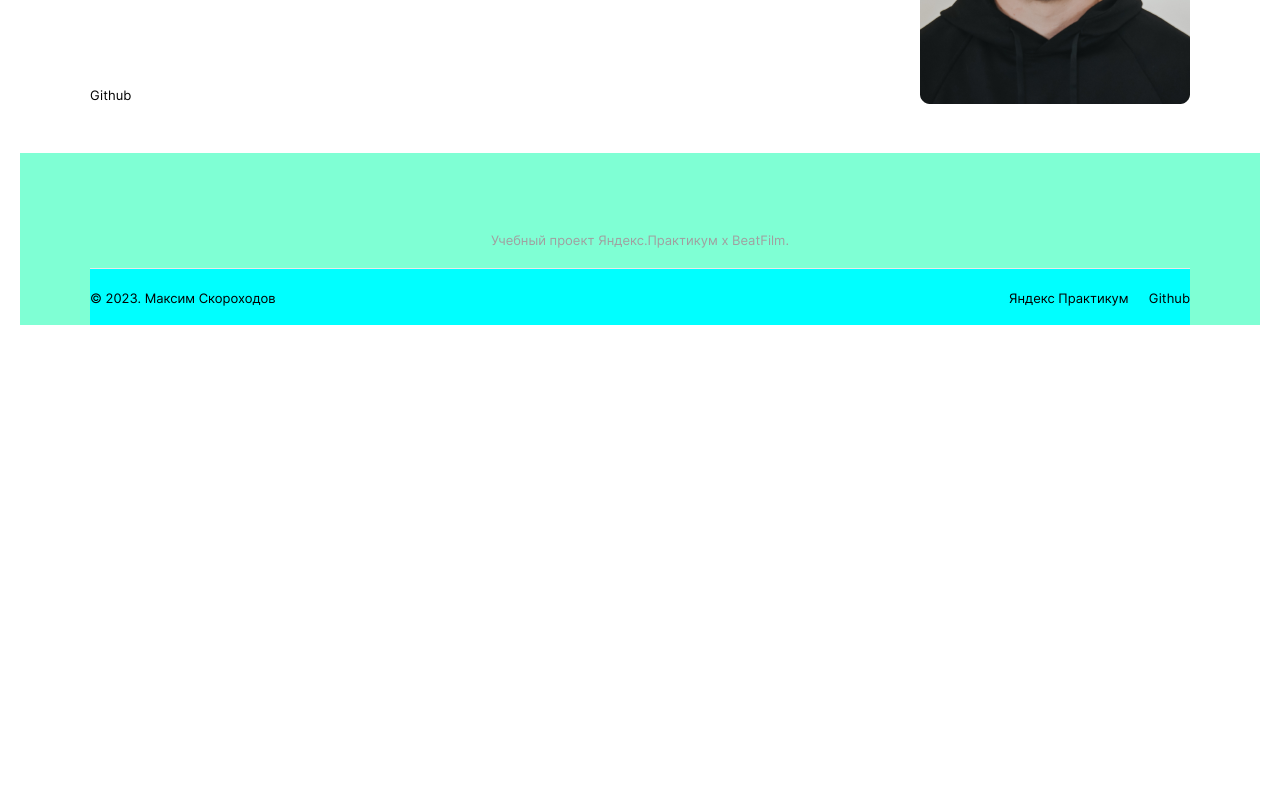
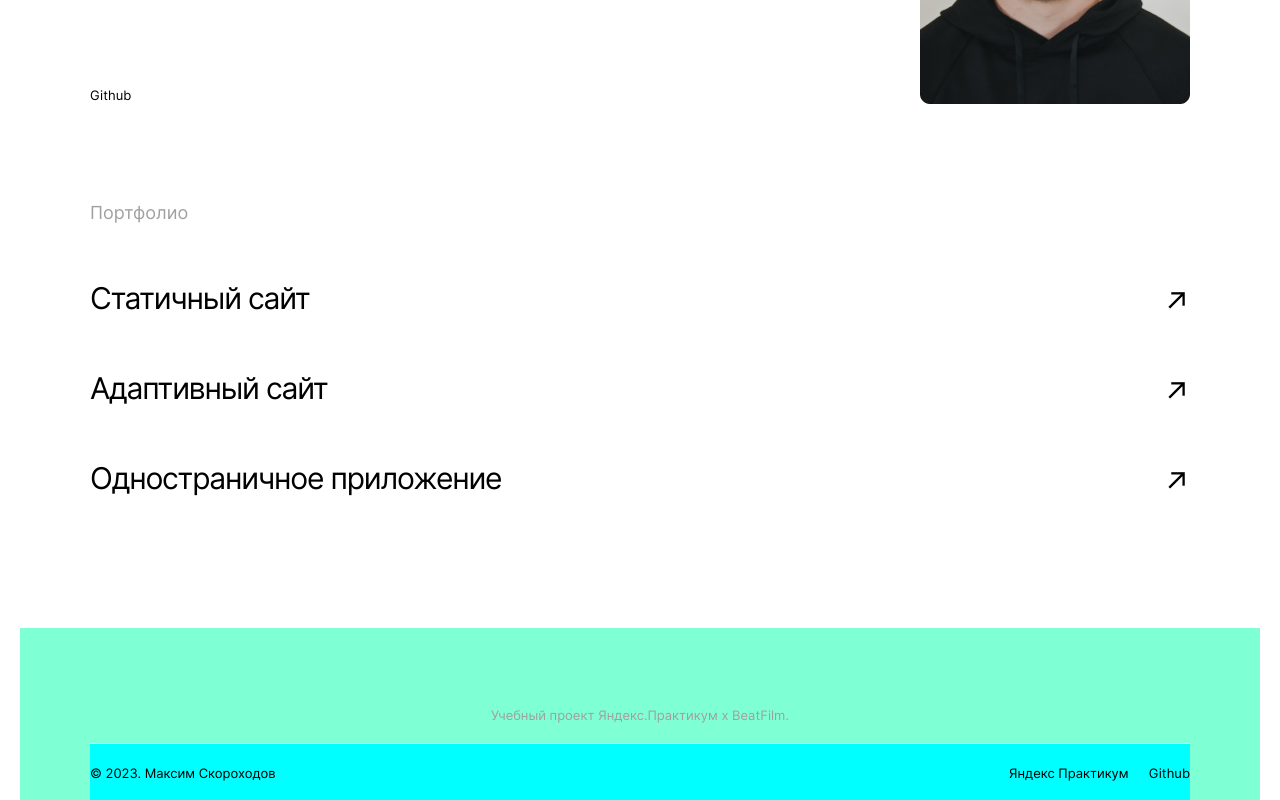
Before and after one commit to Balzak1976/movies-explorer-frontend, a React (Create React App) app: page / in a window 1280 px wide. Shown: the part 2332-3132 px from the top of the page. Before the commit the page ends 2657 px from the top, so only its background shows below. Built offline with nearby package versions, Linux system fonts and the light colour scheme.

Commit message:
feat: сделать Portfolio

```diff
--- a/src/components/Main/AboutMe/AboutMe.css
+++ b/src/components/Main/AboutMe/AboutMe.css
@@ -1,11 +1,3 @@
-.section {
-  width: 100%;
-  box-sizing: border-box;
-  display: flex;
-  flex-direction: column;
-  align-items: center;
-}
-
 .section_about {
   padding-top: 112px;
   min-height: 604px;
--- a/src/components/Main/Main.js
+++ b/src/components/Main/Main.js
@@ -12,7 +12,7 @@ function Main() {
       <AboutProject />
       <Techs />
       <AboutMe />
-      {/* <Portfolio /> */}
+      <Portfolio />
     </main>
   );
 }
--- a/src/components/Main/Portfolio/Portfolio.css
+++ b/src/components/Main/Portfolio/Portfolio.css
@@ -0,0 +1,53 @@
+.portfolio {
+  width: 100%;
+  min-height: 475px;
+  padding-top: 50px;
+  box-sizing: border-box;
+  display: flex;
+  flex-direction: column;
+  gap: 50px;
+}
+
+.portfolio__header {
+  margin: 0;
+  font-weight: 400;
+  font-size: 18px;
+  line-height: 1.11;
+  color: #a0a0a0;
+}
+
+.portfolio__links {
+  list-style-type: none;
+  margin: 0;
+  padding-left: 0;
+}
+
+.nav_portfolio {
+  display: flex;
+  flex-direction: column;
+  gap: 11px;
+}
+
+.portfolio__link {
+  width: 100%;
+  box-sizing: border-box;
+  padding-bottom: 19px;
+  border-bottom: 1px solid #E8E8E8;
+  display: flex;
+  justify-content: space-between;
+  color: inherit;
+  text-decoration: none;
+  font-weight: 400;
+  font-size: 30px;
+  line-height: 1.67;
+  letter-spacing: -0.04em;
+  color: #000;
+}
+
+.portfolio__link:last-child {
+  border-bottom: none;
+}
+
+.portfolio__icon {
+  line-height: 2;
+}
--- a/src/components/Main/Portfolio/Portfolio.js
+++ b/src/components/Main/Portfolio/Portfolio.js
@@ -0,0 +1,31 @@
+import './Portfolio.css';
+
+const PORTFOLIO_HEADER = 'Портфолио';
+const PORTFOLIO_LINKS = [
+  { text: 'Статичный сайт', link: 'https://balzak1976.github.io/how-to-learn/' },
+  { text: 'Адаптивный сайт', link: 'https://balzak1976.github.io/russian-travel/' },
+  { text: 'Одностраничное приложение', link: 'https://balzak1976.github.io/react-mesto-auth/' },
+];
+
+function Portfolio() {
+  return (
+    <section className='portfolio page_width_l' >
+      <h2 className="portfolio__header">{PORTFOLIO_HEADER}</h2>
+      <nav>
+        <ul className="portfolio__links nav_portfolio">
+          {PORTFOLIO_LINKS.map((v, i) => (
+            <li key={i}>
+              <a href={v.link} className="portfolio__link">
+                {v.text}
+                <span className="portfolio__icon">↗</span>
+              </a>
+            </li>
+          ))}
+        </ul>
+      </nav>
+
+    </section>
+  );
+}
+
+export default Portfolio;
```
